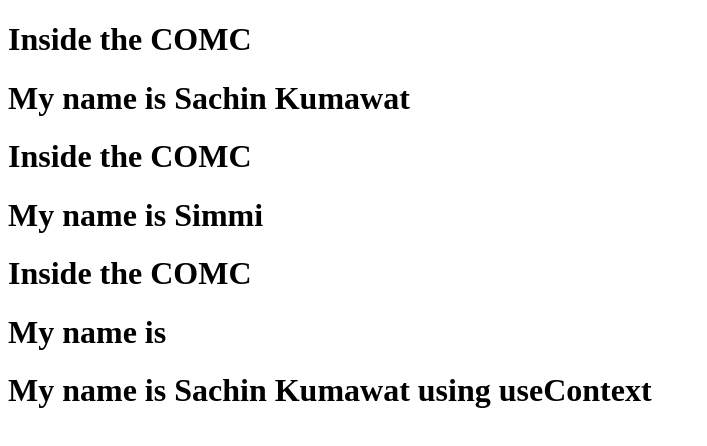
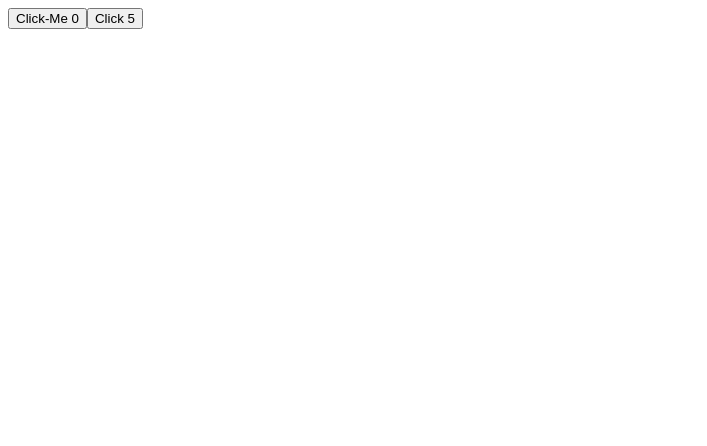
Before and after one commit to sachinkumawat012/React-app, a React (Create React App) app: page / in a window 1280 px wide. Shown: the top 446 px of the page, without its empty margins (0-707 px from the left). Built offline with nearby package versions, Linux system fonts and the light colour scheme.

Commit message:
Use the useEffect

```diff
--- a/src/index.js
+++ b/src/index.js
@@ -24,7 +24,7 @@
 
 //==============  NEW JAVASCRIPT SYNTAX  =====================//
 
-import React, { useState } from 'react'
+import React, { useEffect, useState } from 'react'
 import ReactDOM from 'react-dom'
 
 // ReactDOM.render(<h1>Hello from modern javascript </h1>, document.getElementById('root'));
@@ -1225,7 +1225,7 @@ ReactDOM.render(
 
 // ============================CONTEXT API ===========================================
 
-import App from './context-api/App';
+import App from './useEffects/App'
 
 ReactDOM.render(
     <App/>,
--- /dev/null
+++ b/src/useEffects/App.jsx
@@ -0,0 +1,27 @@
+import React, { useEffect, useState } from "react";
+
+const App = () =>
+{
+    const [num, setNum] = useState(0);
+    const [nums, setNums] = useState(5);
+    useEffect(()=>{
+        alert("You have clicked the button")
+    }, [num]);
+
+
+    const btnClicked = () => {
+        setNum(num + 1)
+    };
+    const Clicked = () => {
+        setNums(nums + 1)
+    };
+    return(
+        <div>
+        <button onClick={btnClicked}> Click-Me {num}</button>
+        <button onClick={Clicked}> Click {nums}</button>
+        </div>
+    )
+
+};
+
+export default App;
```
